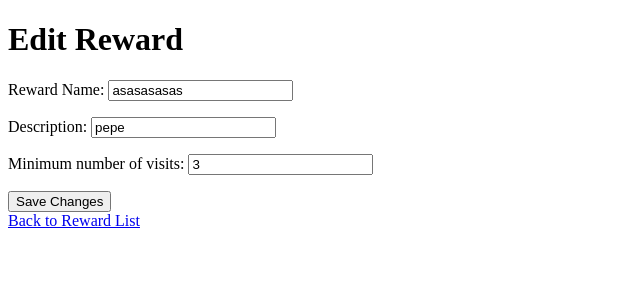
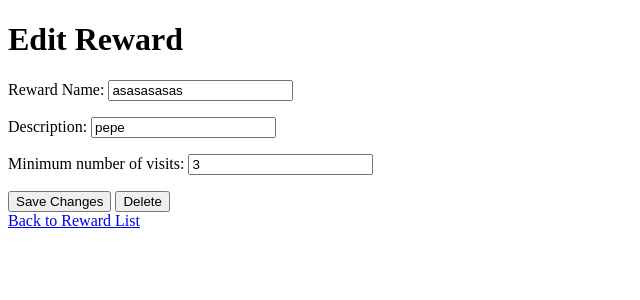
Before and after one commit to KuroYamikage/MadonnaWeb, a Django app: page /reward/edit/1 in a window 1280 px wide. Shown: the top 300 px of the page, without its empty margins (0-640 px from the left). Run offline with Django 4.2, Linux system fonts and the light colour scheme; data comes from the database, SQL or seed files in the repository; both versions use the stored data as it was after the commit.

Commit message:
Can now delete rewards from edit view

```diff
--- a/Reservation/templates/edit_reward.html
+++ b/Reservation/templates/edit_reward.html
@@ -13,6 +13,7 @@
         {{ form.as_p }}
 
         <button type="submit">Save Changes</button>
+        <button type="submit" name="delete" value="delete">Delete</button>
     </form>
 
     <a href="{% url 'reward' %}">Back to Reward List</a>
--- a/Reservation/views.py
+++ b/Reservation/views.py
@@ -60,6 +60,11 @@ def rewardEdit(request, pk):
 
     if request.method == "POST":
         form = RewardEditForm(request.POST, instance=rewards)
+
+        if "delete" in request.POST:
+            rewards.delete()
+            return redirect("reward")
+
         if form.is_valid():
             form.save()
             return redirect("reward")
```
Also changed, not shown: db.sqlite3.
